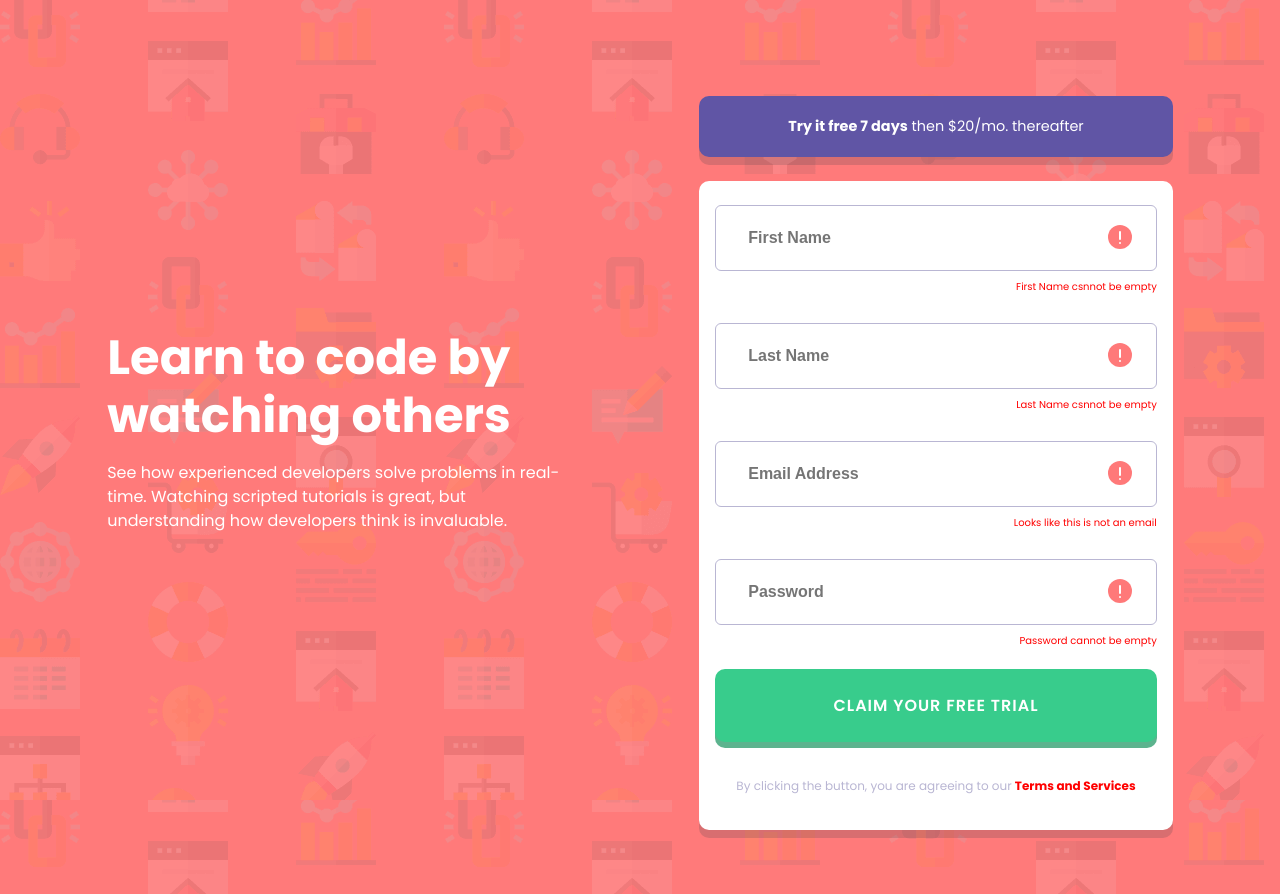
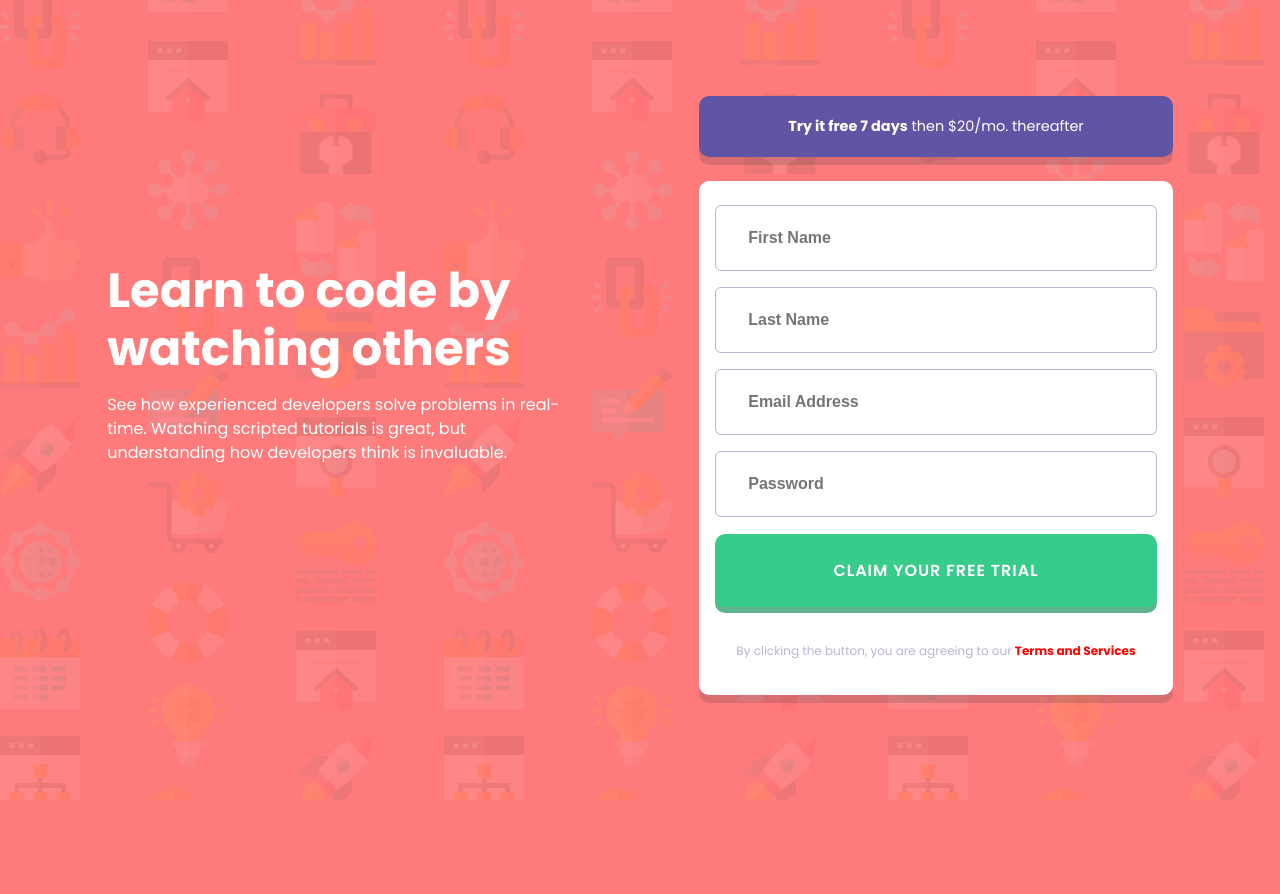
Before and after one commit to Manish-d-art/intro-component-width-singup, a plain HTML site: page index.html in a window 1280 px wide. After the commit the page ends 800 px from the top, so only its background shows below. Drawn offline with Linux system fonts and the light colour scheme.

Commit message:
update index.html

```diff
--- a/index.html
+++ b/index.html
@@ -31,26 +31,26 @@
     <div class="main__section-2">
       <a class="main__link" href="#"><b>Try it free 7 days</b> then $20/mo. thereafter</a>
       <div class="main__form-section">
-      <form>
+      <form >
         <div class="input-block">
-        <input type="text" id="fname" name="fname"  placeholder="First Name"><br>
-          <img class="error-icon" src="./assets/images/icon-error.svg" alt="error">
-          <p class="error-msge">First Name csnnot be empty</p>
-      </div>
+          <input class="form-in " type="text" id="fname" name="fname"  placeholder="First Name"><br>
+          <img class="error-icon hidden" src="./assets/images/icon-error.svg" alt="error">
+          <p class="error-msge hidden">First Name cannot be empty</p>
+        </div>
         <div class="input-block">
-        <input type="text" id="lname" name="lname" placeholder="Last Name"><br>
-        <img class="error-icon" src="./assets/images/icon-error.svg" alt="error">
-        <p class="error-msge">Last Name csnnot be empty</p>
+          <input class="form-in " type="text" id="lname" name="lname" placeholder="Last Name"><br>
+          <img class="error-icon hidden" src="./assets/images/icon-error.svg" alt="error">
+          <p class="error-msge hidden">Last Name cannot be empty</p>
          </div>
         <div class="input-block">
-        <input type="email" id="email" name="email" autocomplete="off" placeholder="Email Address"><br>
-        <img class="error-icon" src="./assets/images/icon-error.svg" alt="error">
-        <p class="error-msge">Looks like this is not an email</p>
+           <input class="form-in " type="email" id="email" name="email" autocomplete="off" placeholder="Email Address"><br>
+         <img class="error-icon hidden" src="./assets/images/icon-error.svg" alt="error">
+          <p class="error-msge hidden">Looks like this is not an email</p>
         </div>
         <div class="input-block">
-        <input type="password" id="pwd" name="pwd" placeholder="Password">
-        <img class="error-icon" src="./assets/images/icon-error.svg" alt="error">
-        <p class="error-msge">Password cannot be empty</p>
+           <input class="form-in " type="password" id="pwd" name="pwd" placeholder="Password">
+          <img class="error-icon hidden" src="./assets/images/icon-error.svg" alt="error">
+          <p class="error-msge hidden">Password cannot be empty</p>
         </div>
       </form>
       <a class="main__form-btn">CLAIM YOUR FREE TRIAL </a>
```
